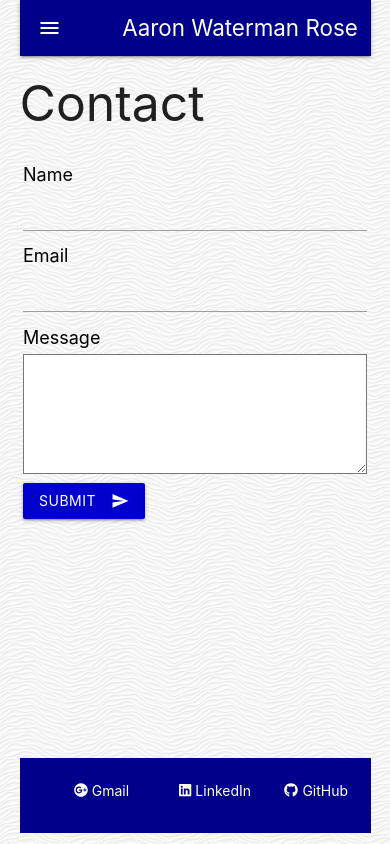
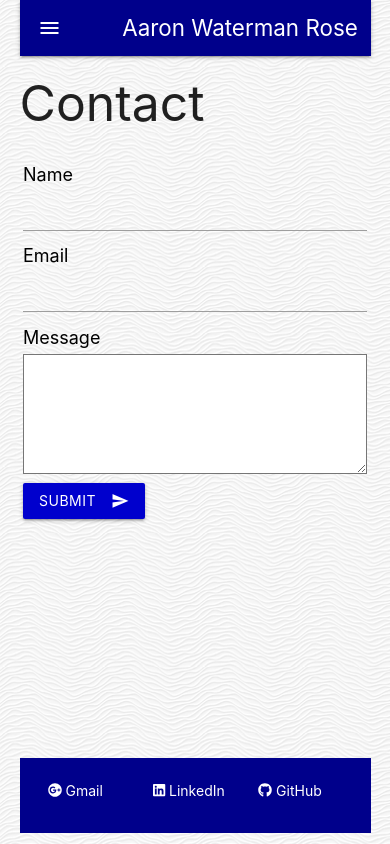
Before and after one commit to RexStrider/React-Portfolio, a React (Create React App) app in the folder client/: page /contact in a window 390 px wide. Shown: the top 844 px of the page. Built offline with nearby package versions, Linux system fonts and the light colour scheme.

Commit message:
updating footer for mobile friendliness

```diff
--- a/client/src/Components/Footer.js
+++ b/client/src/Components/Footer.js
@@ -11,7 +11,7 @@ function Footer() {
             <section className='container'>
                 <section className='row'>
 
-                    <section className='col s4 offset-s1'>
+                    <section className='col s4 offset-m1 offset-s0'>
                         <a href='mailto:arwaterman@gmail.com'>
                             <h5 className="white-text"><FontAwesomeIcon icon={faGooglePlus} /> Gmail</h5>
                         </a>
```
